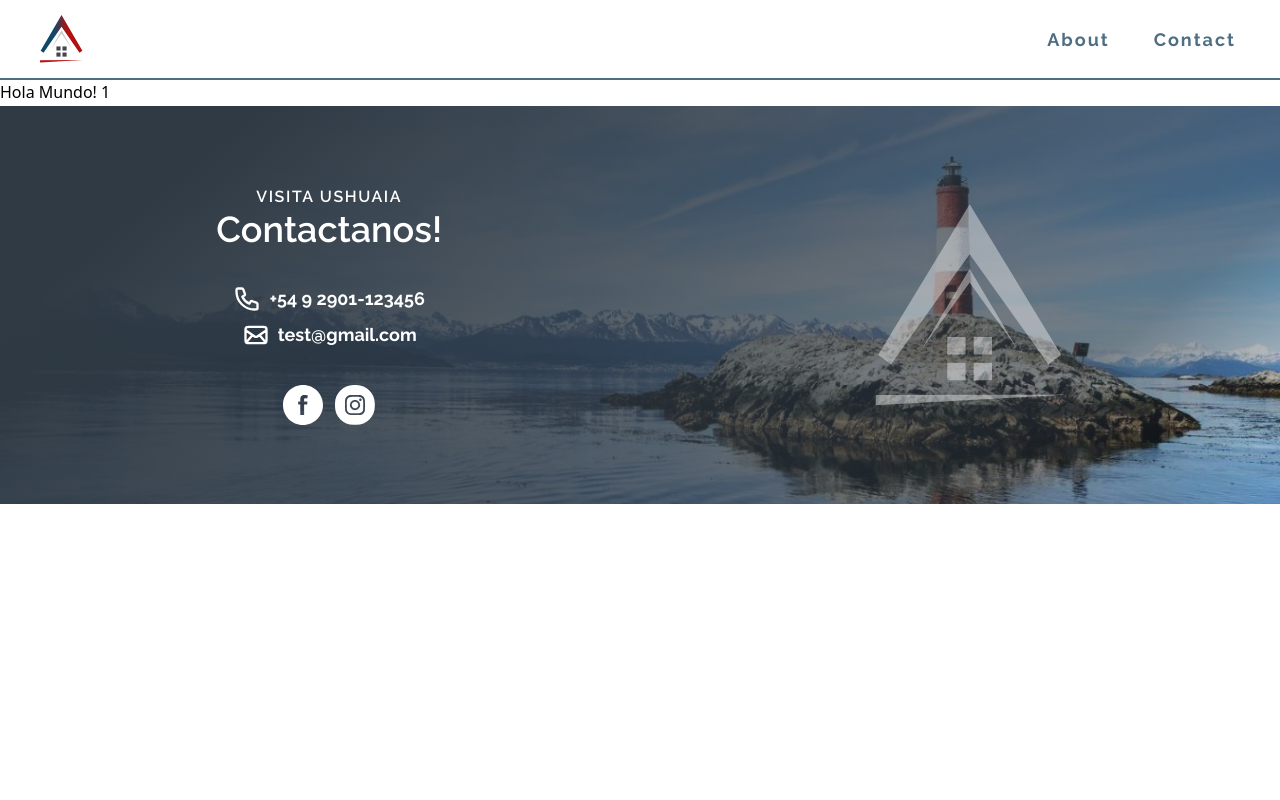
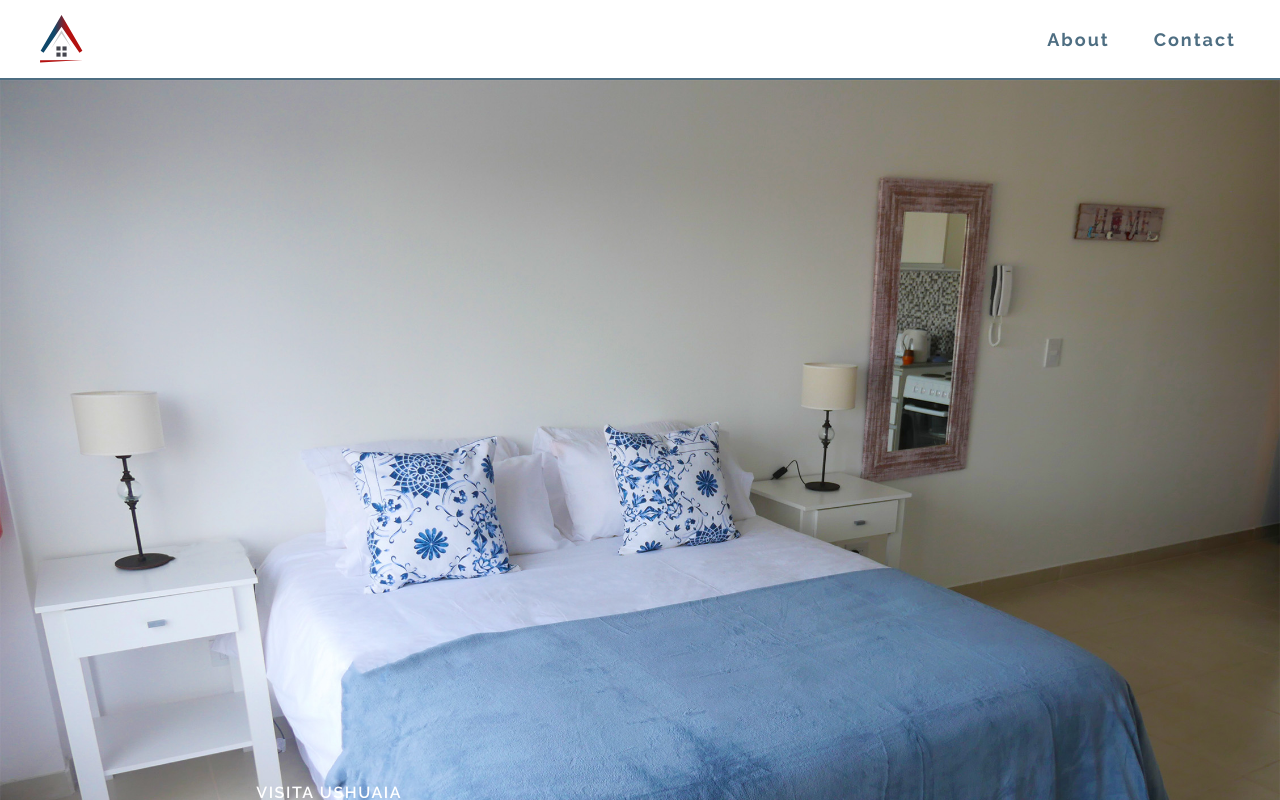
Before and after one commit to matuxer/Patagonia-Apartments-Page, a React (Create React App) app: page /apartment/1 in a window 1280 px wide. Shown: the top 800 px of the page. Built offline with nearby package versions, Linux system fonts and the light colour scheme.

Commit message:
Added info managment to Apartments page

```diff
--- a/src/pages/Apartment.jsx
+++ b/src/pages/Apartment.jsx
@@ -1,12 +1,33 @@
-import React from 'react'
-import { useParams } from 'react-router-dom'
+import React, { useEffect, useState } from "react";
+import { useParams } from "react-router-dom";
+import data from "../db.json";
 
 function Apartment() {
-    const { id } = useParams();
+  const { id } = useParams();
+  const [apartment, setApartment] = useState(null)
+  const [loading, setLoading] = useState(true)
 
-  return (
-    <div className='pt-[56px] md:pt-[80px]'>Hola Mundo! {id}</div>
-  )
+
+  useEffect(() => {
+    let info = data[0].apartments.filter((el) => {
+      return el.id === Number(id)
+    })
+    setApartment(info[0])
+    setLoading(false)
+  }, [id])
+
+
+  if (loading) {
+    return (
+      <div id="top" className="pt-[56px] h-[700px] md:pt-[80px]">Loading</div>
+    )
+  } else {
+    return (
+      <div className="pt-[56px] h-[700px] md:pt-[80px]">
+        <img src={`/${apartment.images[0]}`} alt="" />
+      </div>
+    );
+  }
 }
 
-export default Apartment
+export default Apartment;
```
